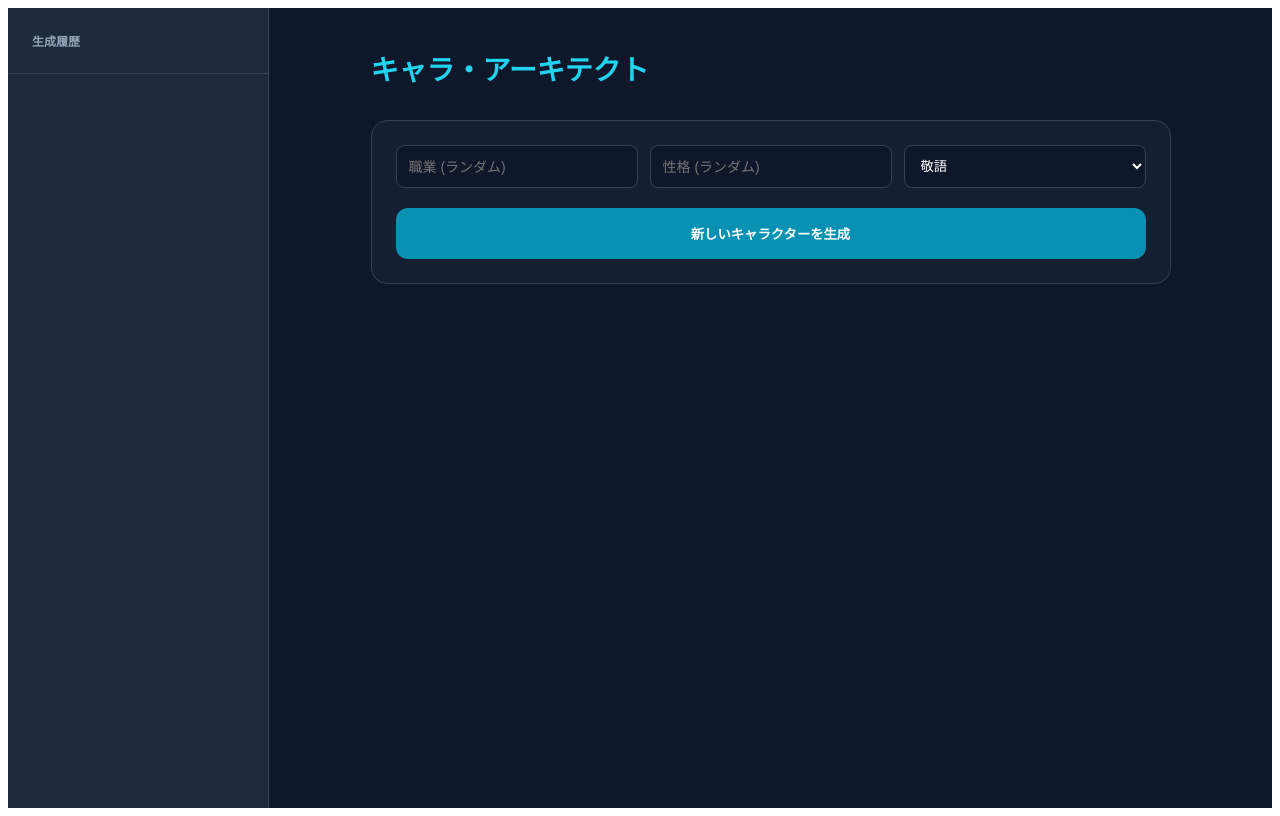
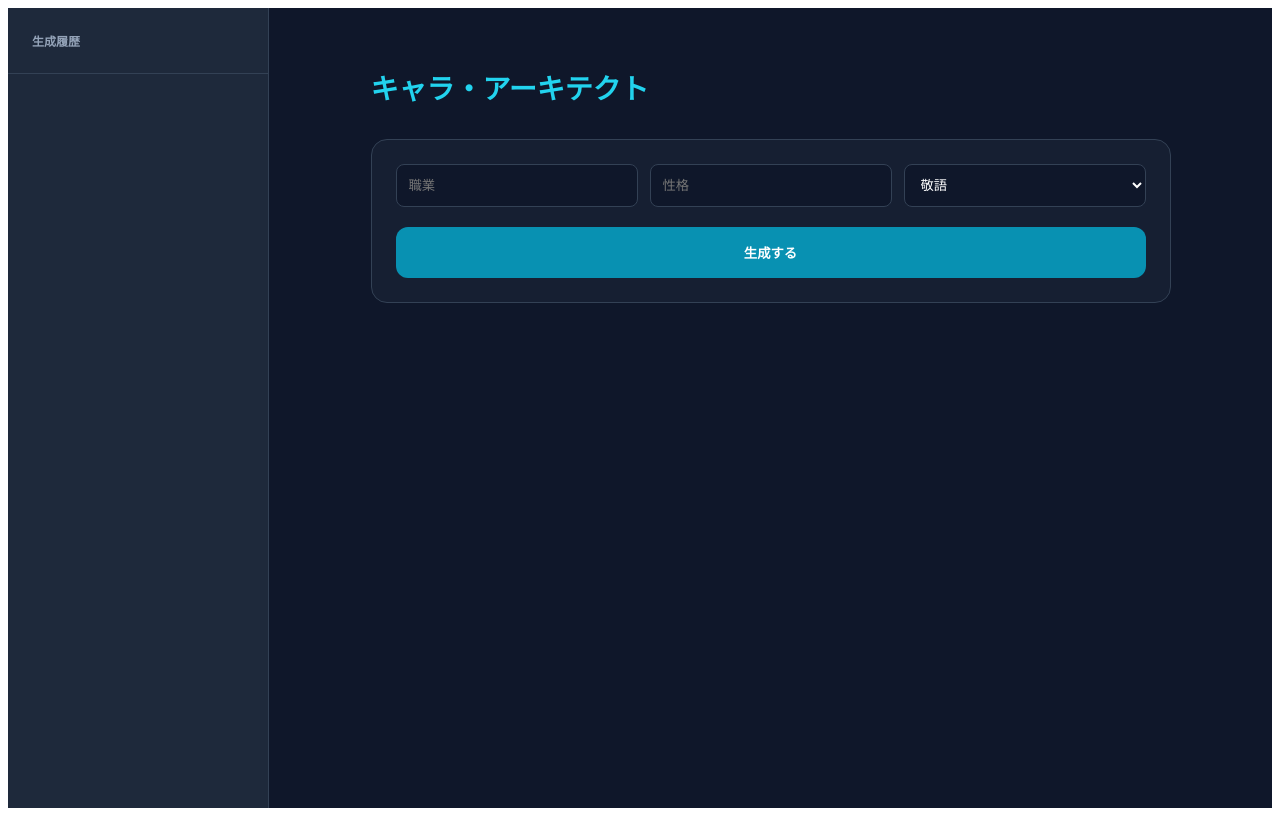
Before and after one commit to erykitchen/text-tool, a Next.js app: page / in a window 1280 px wide. Built offline with nearby package versions, Linux system fonts and the light colour scheme.

Commit message:
Update page.js

```diff
--- a/app/page.js
+++ b/app/page.js
@@ -25,28 +25,21 @@ export default function GeneratorPage() {
         body: JSON.stringify({
           job: job || 'random',
           personality: personality || 'random',
-          tone: tone,
+          tone,
           template: "■キャラ名\n\n【アタック1】\n...\n"
         }),
       });
       const data = await res.json();
       if (data.error) throw new Error(data.error);
 
-      const info = {
-        job: data.selectedJob,
-        personality: data.selectedPersonality,
-        date: new Date().toLocaleString()
-      };
-
+      const info = { job: data.selectedJob, personality: data.selectedPersonality, date: new Date().toLocaleString() };
       setResult(data.result);
       setSelectedInfo(info);
 
       const newHistory = [{ ...info, content: data.result }, ...history].slice(0, 20);
       setHistory(newHistory);
       localStorage.setItem('gen_history', JSON.stringify(newHistory));
-    } catch (e) {
-      alert("生成失敗: " + e.message);
-    }
+    } catch (e) { alert("失敗: " + e.message); }
     setLoading(false);
   };
 
@@ -59,7 +52,7 @@ export default function GeneratorPage() {
         <div style={{ flex: 1, overflowY: 'auto', padding: '10px' }}>
           {history.map((item, i) => (
             <button key={i} onClick={() => {setResult(item.content); setSelectedInfo(item);}} style={{ width: '100%', textAlign: 'left', padding: '12px', borderRadius: '8px', backgroundColor: 'transparent', border: 'none', color: '#cbd5e1', cursor: 'pointer', marginBottom: '4px' }}>
-              <div style={{ fontSize: '14px', fontWeight: 'bold', overflow: 'hidden', textOverflow: 'ellipsis' }}>{item.job}</div>
+              <div style={{ fontSize: '14px', fontWeight: 'bold' }}>{item.job}</div>
               <div style={{ fontSize: '10px', color: '#64748b' }}>{item.personality}</div>
             </button>
           ))}
@@ -68,34 +61,32 @@ export default function GeneratorPage() {
 
       <main style={{ flex: 1, padding: '40px', overflowY: 'auto' }}>
         <div style={{ maxWidth: '800px', margin: '0 auto' }}>
-          <header style={{ marginBottom: '32px' }}>
-            <h1 style={{ fontSize: '28px', fontWeight: '900', color: '#22d3ee', margin: 0 }}>キャラ・アーキテクト</h1>
-          </header>
+          <h1 style={{ fontSize: '28px', color: '#22d3ee', marginBottom: '32px' }}>キャラ・アーキテクト</h1>
 
           <div style={{ backgroundColor: '#1e293b80', border: '1px solid #334155', padding: '24px', borderRadius: '16px', marginBottom: '32px' }}>
             <div style={{ display: 'grid', gridTemplateColumns: '1fr 1fr 1fr', gap: '12px', marginBottom: '20px' }}>
-              <input type="text" placeholder="職業 (ランダム)" value={job} onChange={(e) => setJob(e.target.value)} style={{ backgroundColor: '#0f172a', border: '1px solid #334155', borderRadius: '8px', padding: '12px', color: '#fff', fontSize: '14px' }} />
-              <input type="text" placeholder="性格 (ランダム)" value={personality} onChange={(e) => setPersonality(e.target.value)} style={{ backgroundColor: '#0f172a', border: '1px solid #334155', borderRadius: '8px', padding: '12px', color: '#fff', fontSize: '14px' }} />
-              <select value={tone} onChange={(e) => setTone(e.target.value)} style={{ backgroundColor: '#0f172a', border: '1px solid #334155', borderRadius: '8px', padding: '12px', color: '#fff', cursor: 'pointer' }}>
+              <input type="text" placeholder="職業" value={job} onChange={(e) => setJob(e.target.value)} style={{ backgroundColor: '#0f172a', border: '1px solid #334155', borderRadius: '8px', padding: '12px', color: '#fff' }} />
+              <input type="text" placeholder="性格" value={personality} onChange={(e) => setPersonality(e.target.value)} style={{ backgroundColor: '#0f172a', border: '1px solid #334155', borderRadius: '8px', padding: '12px', color: '#fff' }} />
+              <select value={tone} onChange={(e) => setTone(e.target.value)} style={{ backgroundColor: '#0f172a', border: '1px solid #334155', borderRadius: '8px', padding: '12px', color: '#fff' }}>
                 <option value="polite">敬語</option>
                 <option value="casual">タメ語</option>
               </select>
             </div>
             <button onClick={generate} disabled={loading} style={{ width: '100%', padding: '16px', borderRadius: '12px', backgroundColor: loading ? '#334155' : '#0891b2', color: '#fff', border: 'none', fontWeight: 'bold', cursor: 'pointer' }}>
-              {loading ? "ARCHITECTING..." : "新しいキャラクターを生成"}
+              {loading ? "ARCHITECTING..." : "生成する"}
             </button>
           </div>
 
           {result && (
             <div>
-              <div style={{ display: 'flex', justifyContent: 'space-between', marginBottom: '12px' }}>
-                <span style={{ fontSize: '12px', color: '#22d3ee', fontWeight: 'bold' }}>
-                  展開中: {selectedInfo?.job} 【{selectedInfo?.personality}】
+              <div style={{ display: 'flex', justifyContent: 'space-between', marginBottom: '12px', alignItems: 'center' }}>
+                <span style={{ fontSize: '13px', color: '#22d3ee', fontWeight: 'bold' }}>
+                  展開中: {selectedInfo.job} 【{selectedInfo.personality}】
                 </span>
-                <button onClick={() => {navigator.clipboard.writeText(result); alert('コピー！');}} style={{ fontSize: '10px', backgroundColor: '#334155', color: '#fff', border: 'none', padding: '4px 12px', borderRadius: '4px', cursor: 'pointer' }}>コピー</button>
+                <button onClick={() => {navigator.clipboard.writeText(result); alert('コピー！');}} style={{ fontSize: '10px', backgroundColor: '#334155', color: '#fff', border: 'none', padding: '6px 12px', borderRadius: '4px', cursor: 'pointer' }}>コピー</button>
               </div>
               <div style={{ backgroundColor: '#1e293b', border: '1px solid #334155', padding: '32px', borderRadius: '16px' }}>
-                <pre style={{ margin: 0, whiteSpace: 'pre-wrap', fontSize: '14px', lineHeight: '1.8', color: '#e2e8f0' }}>{result}</pre>
+                <pre style={{ margin: 0, whiteSpace: 'pre-wrap', fontSize: '14px', lineHeight: '1.8', color: '#e2e8f0', fontFamily: 'monospace' }}>{result}</pre>
               </div>
             </div>
           )}
```
